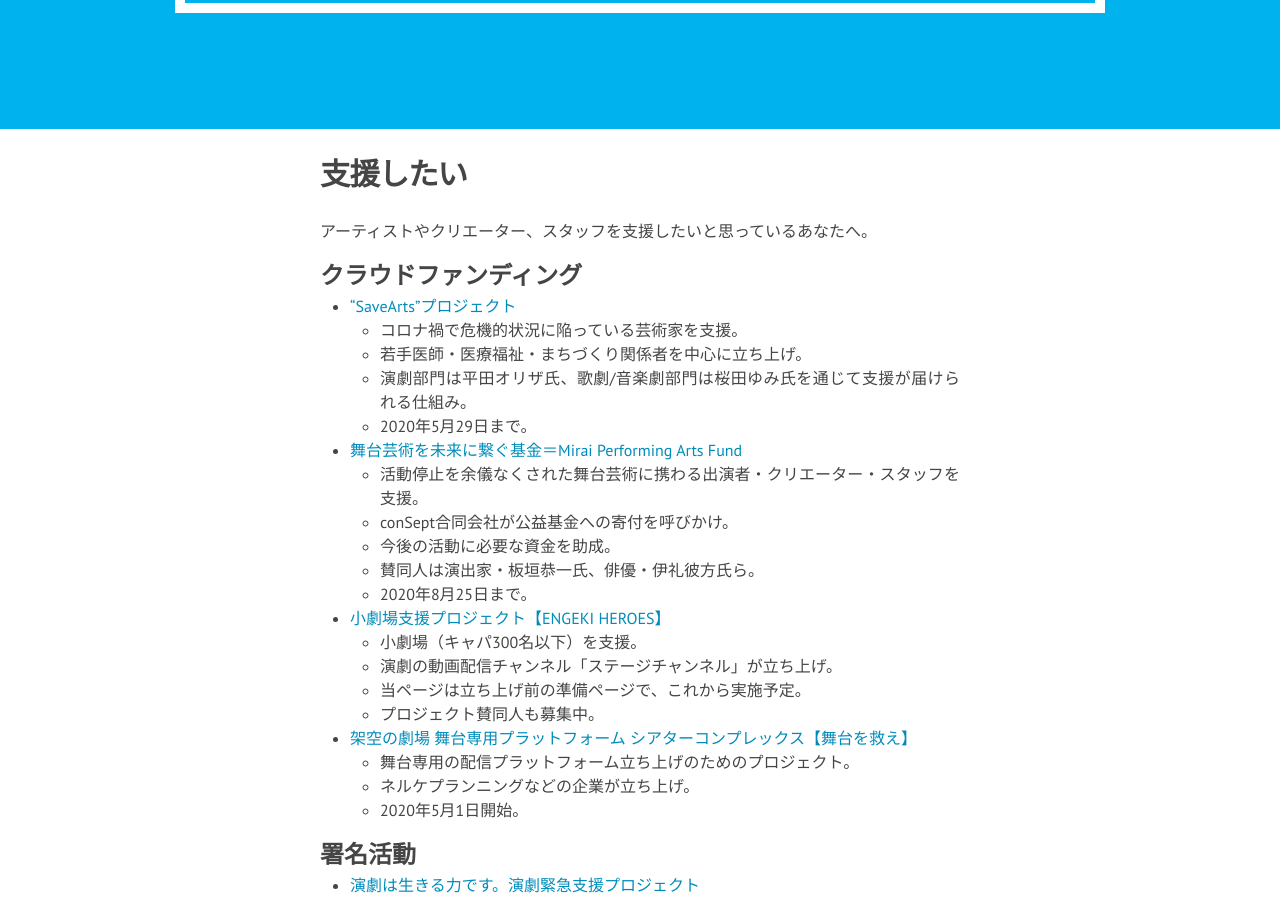
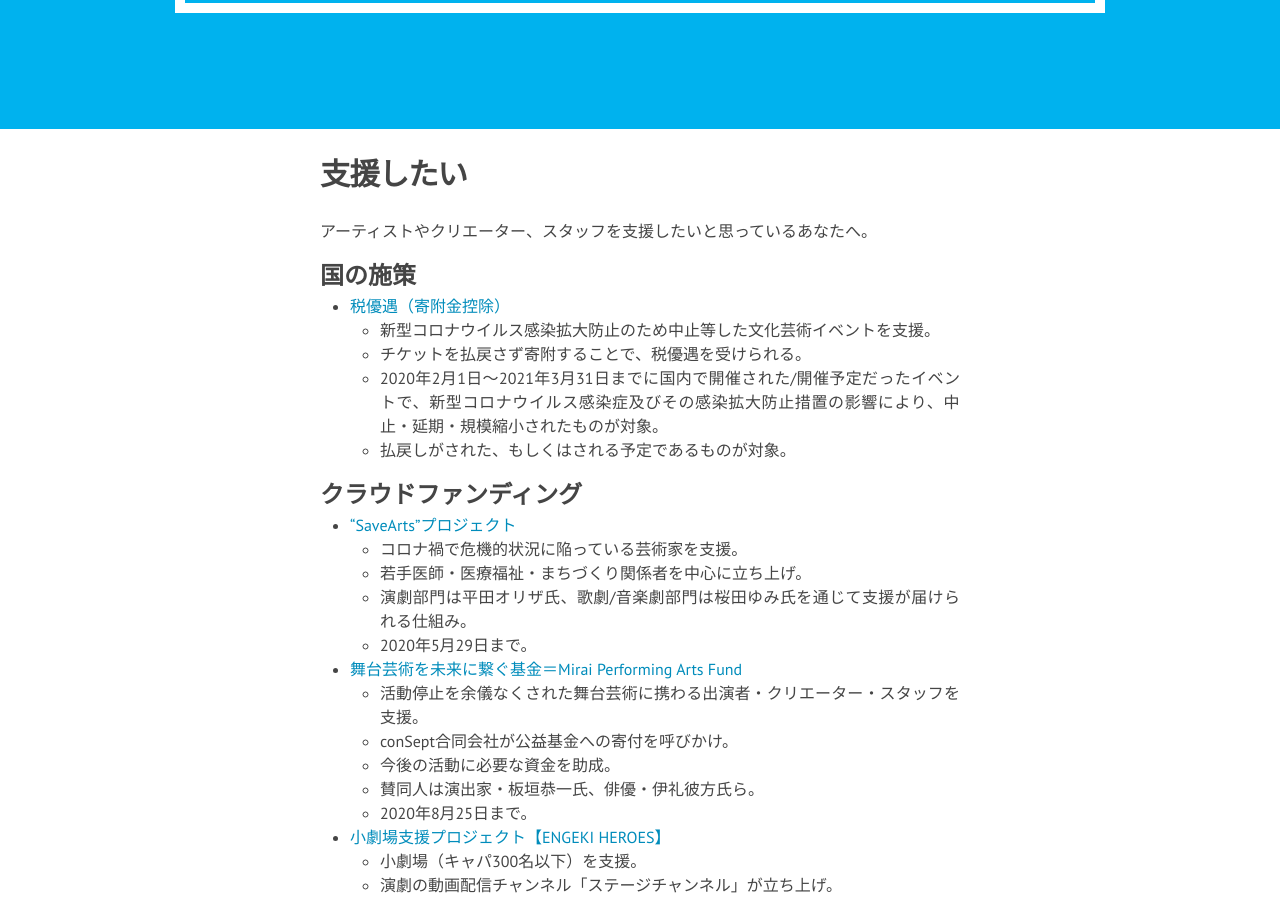
Before and after one commit to a-okuda/resources-for-artists, a Jekyll site: the page built from b_supporterts.md, in a window 1280 px wide and 900 px high, scrolled down 321 px. Built offline with Jekyll 4.4.1, drawn with Linux system fonts in a browser that asks for light colours; nearby versions of some CDN libraries.

Commit message:
Update b_supporterts.md

```diff
--- a/b_supporterts.md
+++ b/b_supporterts.md
@@ -4,6 +4,12 @@ title: 支援したい
 permalink: /supporters/
 ---
 アーティストやクリエーター、スタッフを支援したいと思っているあなたへ。
+## 国の施策
+* [税優遇（寄附金控除）](https://www.bunka.go.jp/koho_hodo_oshirase/sonota_oshirase/pdf/20200422_01.pdf)
+	* 新型コロナウイルス感染拡大防止のため中止等した文化芸術イベントを支援。
+	* チケットを払戻さず寄附することで、税優遇を受けられる。
+	* 2020年2月1日〜2021年3月31日までに国内で開催された/開催予定だったイベントで、新型コロナウイルス感染症及びその感染拡大防止措置の影響により、中止・延期・規模縮小されたものが対象。
+	* 払戻しがされた、もしくはされる予定であるものが対象。
 
 ## クラウドファンディング
 * [“SaveArts”プロジェクト](https://readyfor.jp/projects/SaveArts)
```
